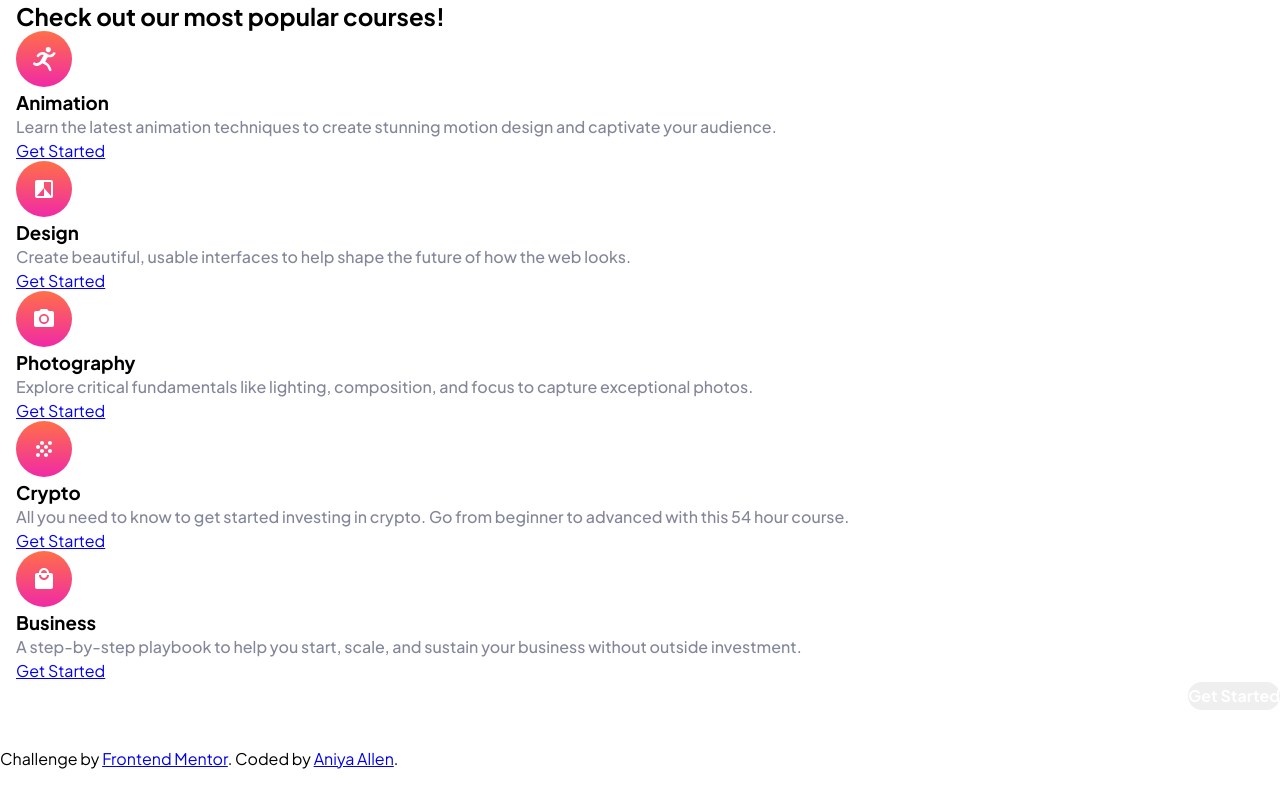
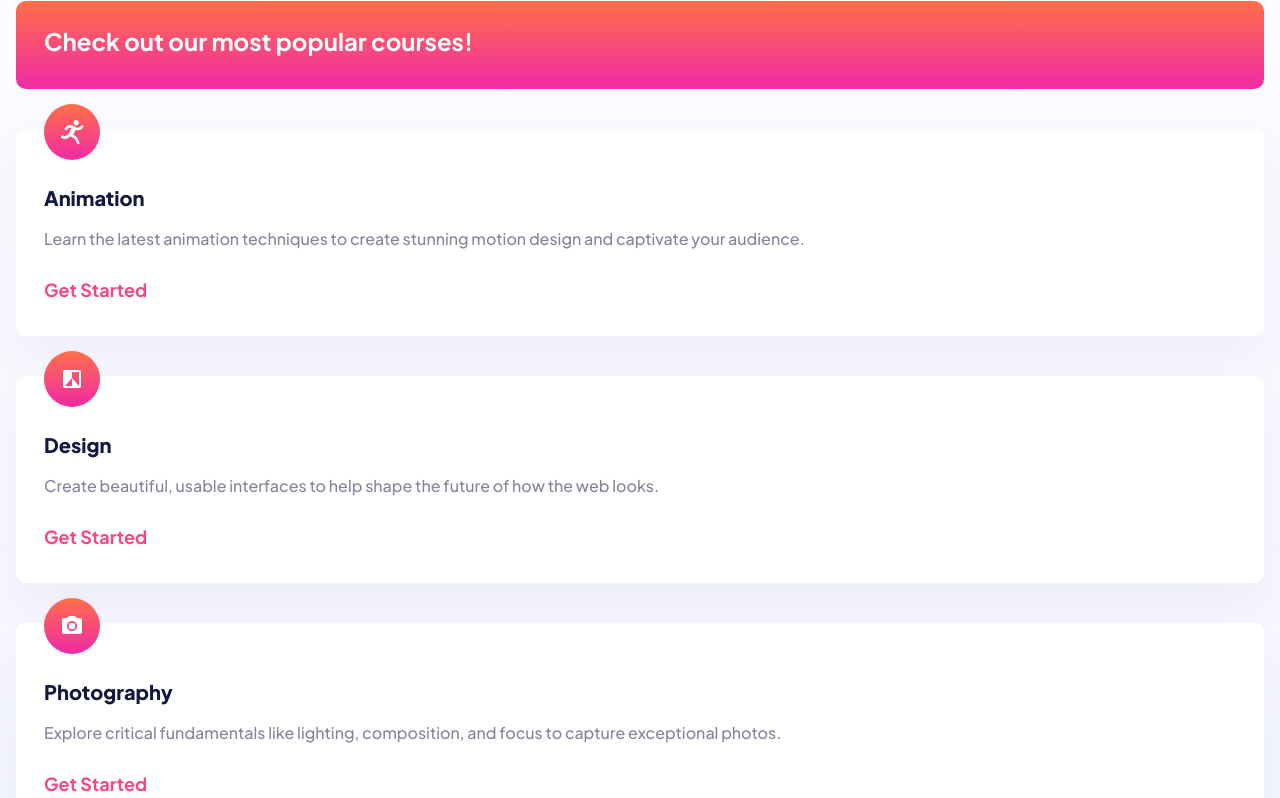
Before and after one commit to amallen1/skilled-landingpg, a plain HTML site: page index.html in a window 1280 px wide. Shown: the part 745-1543 px from the top of the page. Before the commit the page ends 1514 px from the top, so only its background shows below. Drawn offline with Linux system fonts and the light colour scheme.

Commit message:
finished mobile styles

```diff
--- a/index.html
+++ b/index.html
@@ -23,8 +23,14 @@
   <body>
     <header>
       <nav>
-        <img src="/assets/logo-dark.svg" class="logo" alt="Skilled dark logo" />
-        <button class="btn nav">Get Started</button>
+        <a href="#"
+          ><img
+            src="/assets/logo-dark.svg"
+            class="logo"
+            alt="Skilled dark logo"
+        /></a>
+
+        <button class="btn btn--nav">Get Started</button>
       </nav>
     </header>
     <main>
@@ -35,7 +41,7 @@
             Our modern courses across a range of in-demand skills will give you
             the knowledge you need to live the life you want.
           </p>
-          <button class="btn hero">Get Started</button>
+          <button class="btn btn--hero">Get Started</button>
         </div>
         <div class="hero-img">
           <img
@@ -52,6 +58,7 @@
           <img
             src="/assets/icon-animation.svg"
             alt="Image of icon man running"
+            class="info-card__icon"
           />
           <h3>Animation</h3>
           <p class="info-card__text">
@@ -61,7 +68,11 @@
           <a href="#" class="info-card__link">Get Started</a>
         </div>
         <div class="info-card">
-          <img src="/assets/icon-design.svg" alt="Design image" />
+          <img
+            src="/assets/icon-design.svg"
+            alt="Design image"
+            class="info-card__icon"
+          />
           <h3>Design</h3>
           <p class="info-card__text">
             Create beautiful, usable interfaces to help shape the future of how
@@ -70,7 +81,11 @@
           <a href="#" class="info-card__link">Get Started</a>
         </div>
         <div class="info-card">
-          <img src="/assets/icon-photography.svg" alt="Camera icon" />
+          <img
+            src="/assets/icon-photography.svg"
+            alt="Camera icon"
+            class="info-card__icon"
+          />
           <h3>Photography</h3>
           <p class="info-card__text">
             Explore critical fundamentals like lighting, composition, and focus
@@ -79,7 +94,11 @@
           <a href="#" class="info-card__link">Get Started</a>
         </div>
         <div class="info-card">
-          <img src="/assets/icon-crypto.svg" alt="Crypto icon" />
+          <img
+            src="/assets/icon-crypto.svg"
+            alt="Crypto icon"
+            class="info-card__icon"
+          />
           <h3>Crypto</h3>
           <p class="info-card__text">
             All you need to know to get started investing in crypto. Go from
@@ -88,7 +107,11 @@
           <a href="#" class="info-card__link">Get Started</a>
         </div>
         <div class="info-card">
-          <img src="/assets/icon-business.svg" alt="Business icon" />
+          <img
+            src="/assets/icon-business.svg"
+            alt="Business icon"
+            class="info-card__icon"
+          />
           <h3>Business</h3>
           <p class="info-card__text">
             A step-by-step playbook to help you start, scale, and sustain your
@@ -100,11 +123,13 @@
     </main>
     <footer>
       <nav>
-        <img src="/assets/logo-light.svg" alt="Skilled light logo" /><button
-          class="btn footer"
-        >
-          Get Started
-        </button>
+        <a href="#"
+          ><img
+            src="/assets/logo-light.svg"
+            alt="Skilled light logo"
+            class="logo"
+        /></a>
+        <button class="btn btn--footer">Get Started</button>
       </nav>
       <div class="attribution">
         Challenge by
--- a/styles.css
+++ b/styles.css
@@ -19,6 +19,7 @@
 
 body {
   font-family: "Plus Jakarta Sans", sans-serif;
+  background: linear-gradient(var(--white), #f0f2ff);
 }
 
 h1 {
@@ -27,14 +28,23 @@ h1 {
   margin-bottom: 1.625rem;
 }
 
+h2 {
+  font-size: 1.5rem;
+  line-height: 2rem;
+  color: var(--white);
+}
+
+h3 {
+  color: var(--blue-400);
+  font-size: 1.25rem;
+  font-weight: 800;
+  margin-bottom: 1rem;
+}
+
 p {
   color: var(--gray-100);
   line-height: 26px;
   font-weight: 500;
-}
-
-.hero-text {
-  margin-bottom: 1.5rem;
 }
 
 header {
@@ -45,6 +55,9 @@ nav {
   display: flex;
   justify-content: space-between;
   align-items: center;
+}
+
+header nav {
   margin-bottom: 2.375rem;
 }
 
@@ -66,7 +79,11 @@ button {
   font-family: "Plus Jakarta Sans", sans-serif;
 }
 
-.btn.nav {
+button:hover {
+  cursor: pointer;
+}
+
+.btn--nav {
   background-color: var(--blue-400);
   padding: 0.5625rem 1.5rem 0.6875rem;
 }
@@ -79,12 +96,11 @@ main {
   margin-bottom: 2.875rem;
 }
 
-.hero-mobile-2x {
-    display: none;
-    text-align: center;
-}
+.hero-text {
+    margin-bottom: 1.5rem;
+  }
 
-.btn.hero {
+.btn--hero {
   background: linear-gradient(
     var(--primary-gradient-start),
     var(--primary-gradient-end)
@@ -95,3 +111,67 @@ main {
 .hero-img {
   text-align: center;
 }
+
+.banner {
+  background: linear-gradient(
+    var(--primary-gradient-start),
+    var(--primary-gradient-end)
+  );
+  padding: 1.5rem 1.75rem 2rem;
+  border-radius: 10px;
+  margin-bottom: 2.5rem;
+}
+
+.info-card {
+  background-color: var(--white);
+  position: relative;
+  border-radius: 10px;
+  padding: 3.5rem 1.75rem 2rem;
+  margin-bottom: 2.5rem;
+  box-shadow: 0px 25px 50px 0px rgba(6, 22, 141, 0.0442);
+}
+
+.info-card__icon {
+  position: absolute;
+  top: -25px;
+}
+
+.info-card__text {
+  margin-bottom: 1.5rem;
+}
+
+.info-card__link {
+  color: var(--pink-400);
+  text-decoration: none;
+  font-weight: 700;
+  font-size: 1.125rem;
+  line-height: 28px;
+}
+
+footer {
+  position: relative;
+  background-color: var(--blue-400);
+  padding: 2.25rem 1rem;
+}
+
+.btn--footer {
+  background: linear-gradient(
+    var(--secondary-gradient-start),
+    var(--secondary-gradient-end)
+  );
+  padding: 0.5625rem 1.5rem;
+}
+
+.attribution {
+  position: absolute;
+  left: 0px;
+  bottom: 0px;
+  font-size: 12px;
+  color: var(--white);
+  width: 100%;
+  text-align: center;
+}
+
+.attribution a {
+  color: var(--pink-400);
+}
```
Also changed, not shown: 2 other files.
